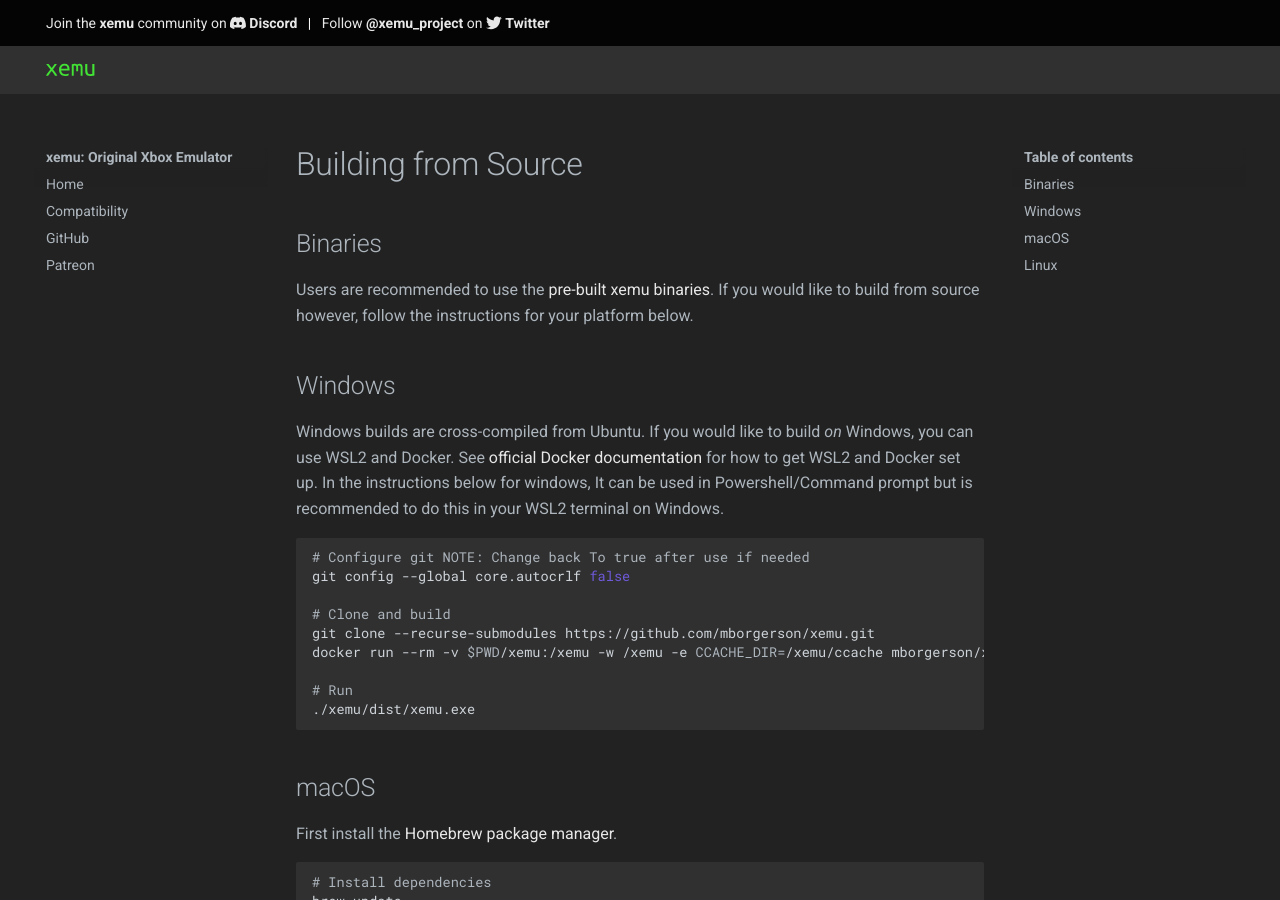
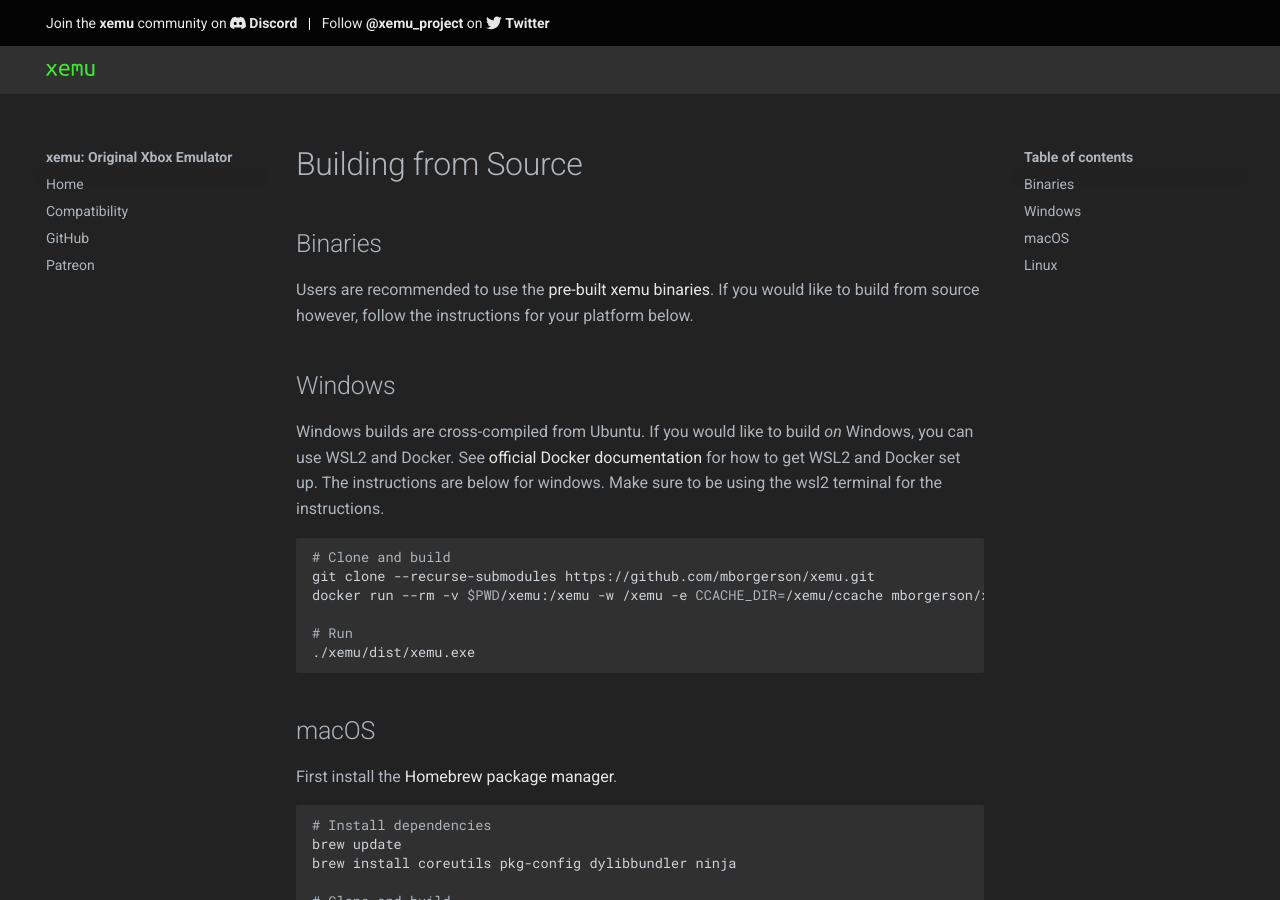
Before and after one commit to xemu-project/xemu-website, an MkDocs documentation site: the page built from docs/docs/building-from-source.md, in a window 1280 px wide and 900 px high. Built offline with MkDocs 1.6.1 and Material for MkDocs 9.7.7, drawn with Linux system fonts in a browser that asks for light colours.

Commit message:
Correction to just recommend

````diff
--- a/docs/docs/building-from-source.md
+++ b/docs/docs/building-from-source.md
@@ -5,12 +5,9 @@ Users are recommended to use the [pre-built xemu binaries](https://github.com/mb
 ## Windows
 
 Windows builds are cross-compiled from Ubuntu. If you would like to build *on* Windows, you can use WSL2 and Docker. See [official Docker
-documentation](https://docs.docker.com/docker-for-windows/wsl/) for how to get WSL2 and Docker set up. In the instructions below for windows, It can be used in Powershell/Command prompt but is recommended to do this in your WSL2 terminal on Windows.
+documentation](https://docs.docker.com/docker-for-windows/wsl/) for how to get WSL2 and Docker set up. The instructions are below for windows. Make sure to be using the wsl2 terminal for the instructions.
 
 ```bash
-# Configure git NOTE: Change back To true after use if needed
-git config --global core.autocrlf false
-
 # Clone and build
 git clone --recurse-submodules https://github.com/mborgerson/xemu.git
 docker run --rm -v $PWD/xemu:/xemu -w /xemu -e CCACHE_DIR=/xemu/ccache mborgerson/xemu-ubuntu-win64-cross:latest ./build.sh -p win64-cross
````
